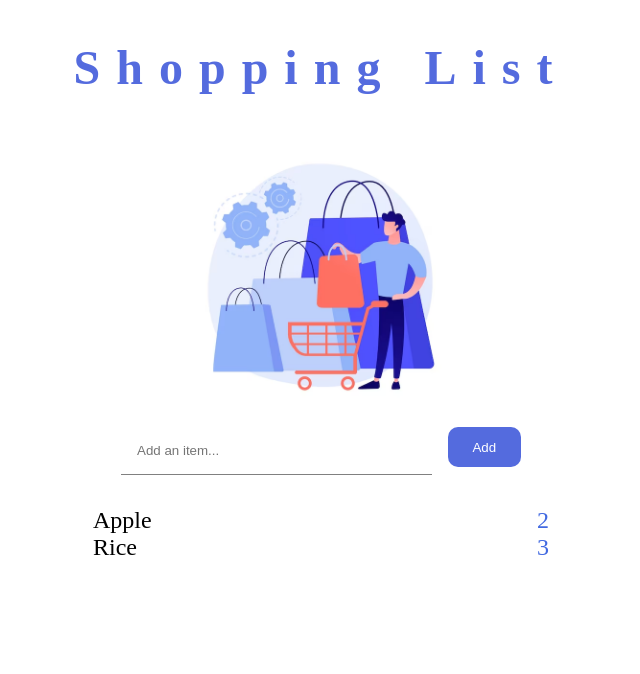
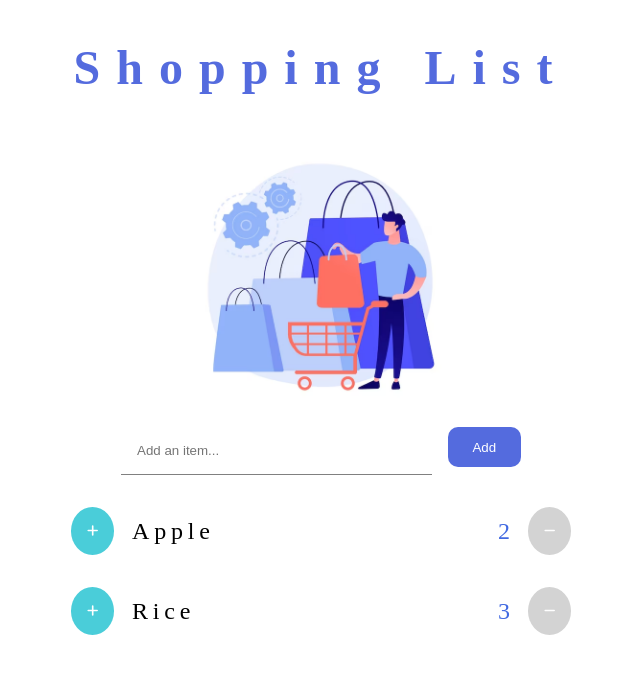
Before and after one commit to ANIKETRAJ28/E-CommerceApp-React, a React (Vite) app: page / in a window 1280 px wide. Shown: the top 674 px of the page, without its empty margins (319-959 px from the left). Built offline with nearby package versions, Linux system fonts and the light colour scheme.

Commit message:
added ui changes for item list and added fa icons

```diff
--- a/package.json
+++ b/package.json
@@ -10,6 +10,8 @@
     "preview": "vite preview"
   },
   "dependencies": {
+    "@fortawesome/free-solid-svg-icons": "^6.5.2",
+    "@fortawesome/react-fontawesome": "^0.2.0",
     "react": "^18.2.0",
     "react-dom": "^18.2.0"
   },
--- a/src/App.css
+++ b/src/App.css
@@ -1,3 +1,4 @@
 :root {
-    --light-purple: #546bde
+    --light-purple: #546bde;
+    --light-blue: #4acdd9;
 }
--- a/src/components/Item/Item.css
+++ b/src/components/Item/Item.css
@@ -7,6 +7,7 @@
 .item-name {
     flex-basis: 80%;
     font-size: x-large;
+    letter-spacing: 0.3rem;
 }
 
 .item-quantity {
--- a/src/components/ItemList/ItemList.css
+++ b/src/components/ItemList/ItemList.css
@@ -2,3 +2,29 @@
     min-width: 100%;
     max-width: 500px;
 }
+
+.items-list {
+    display: flex;
+    align-items: center;
+    margin-bottom: 2rem;
+}
+
+.change-quantity {
+    padding: 1rem;
+    border-radius: 100%;
+    font-size: small;
+}
+
+.change-quantity:hover {
+    color: black;
+}
+
+.add-item {
+    background-color: var(--light-blue);
+    color: white;
+}
+
+.remove-item {
+    background-color: lightgrey;
+    color: white;
+}
--- a/src/components/ItemList/ItemList.jsx
+++ b/src/components/ItemList/ItemList.jsx
@@ -1,6 +1,9 @@
 import './ItemList.css';
 
 import Item from '../Item/Item';
+import { FontAwesomeIcon } from '@fortawesome/react-fontawesome'
+import { faPlus } from '@fortawesome/free-solid-svg-icons'
+import { faMinus } from '@fortawesome/free-solid-svg-icons'
 
 function ItemList({ shoppingItems }) {
     return (
@@ -8,11 +11,14 @@
             {
                 shoppingItems && shoppingItems.map(item => {
                     return (
-                        <Item
-                            itemName={item.name}
-                            quantity={item.quantity}
-                            key={item.id}
-                        />
+                        <div key={item.id} className='items-list'>
+                            <div className='change-quantity add-item'><FontAwesomeIcon icon={faPlus} /></div>
+                            <Item
+                                itemName={item.name}
+                                quantity={item.quantity}
+                            />
+                            <div className='change-quantity remove-item'><FontAwesomeIcon icon={faMinus} /></div>
+                        </div>
                     )
                 })
             }
```
Also changed, not shown: 1 other file (tests, documents, lock files or other folders).
